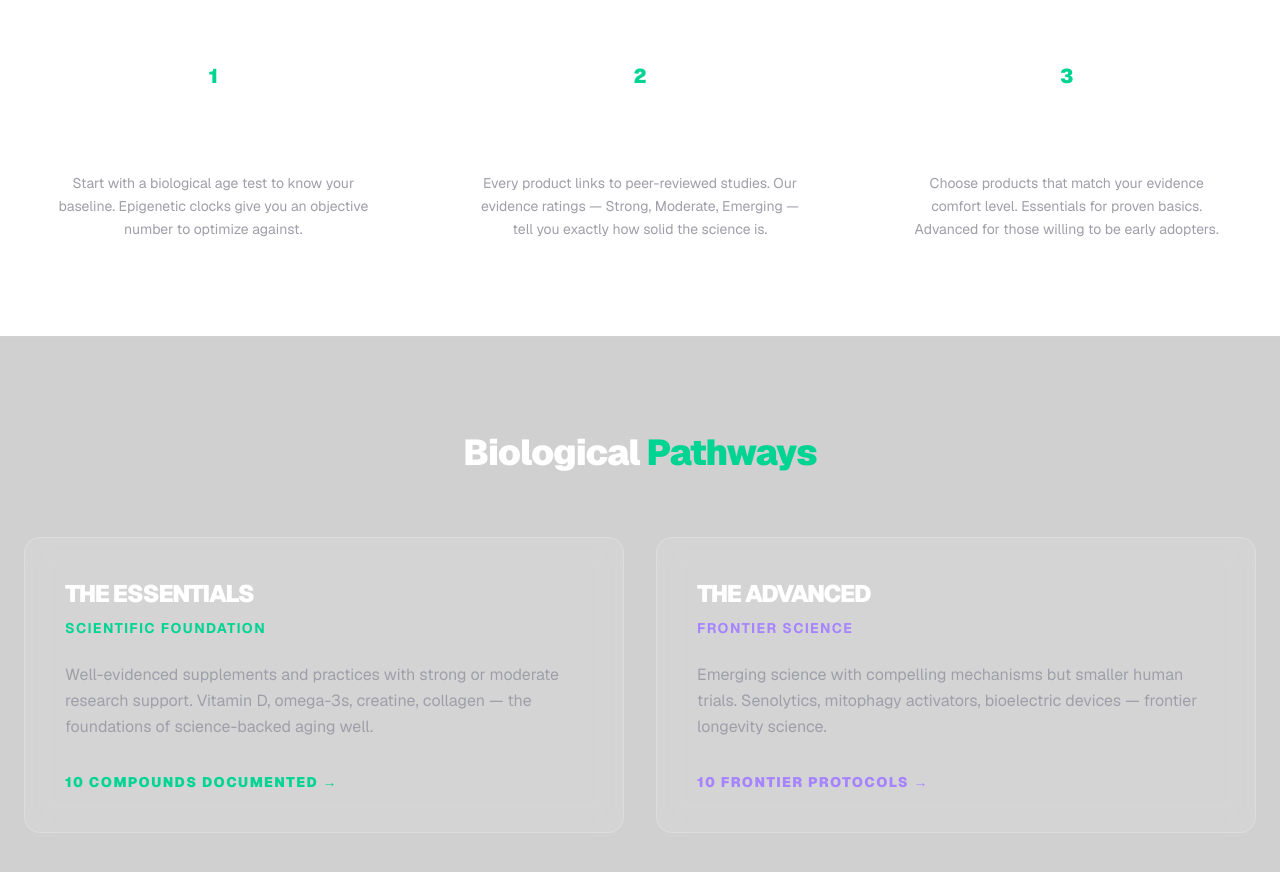
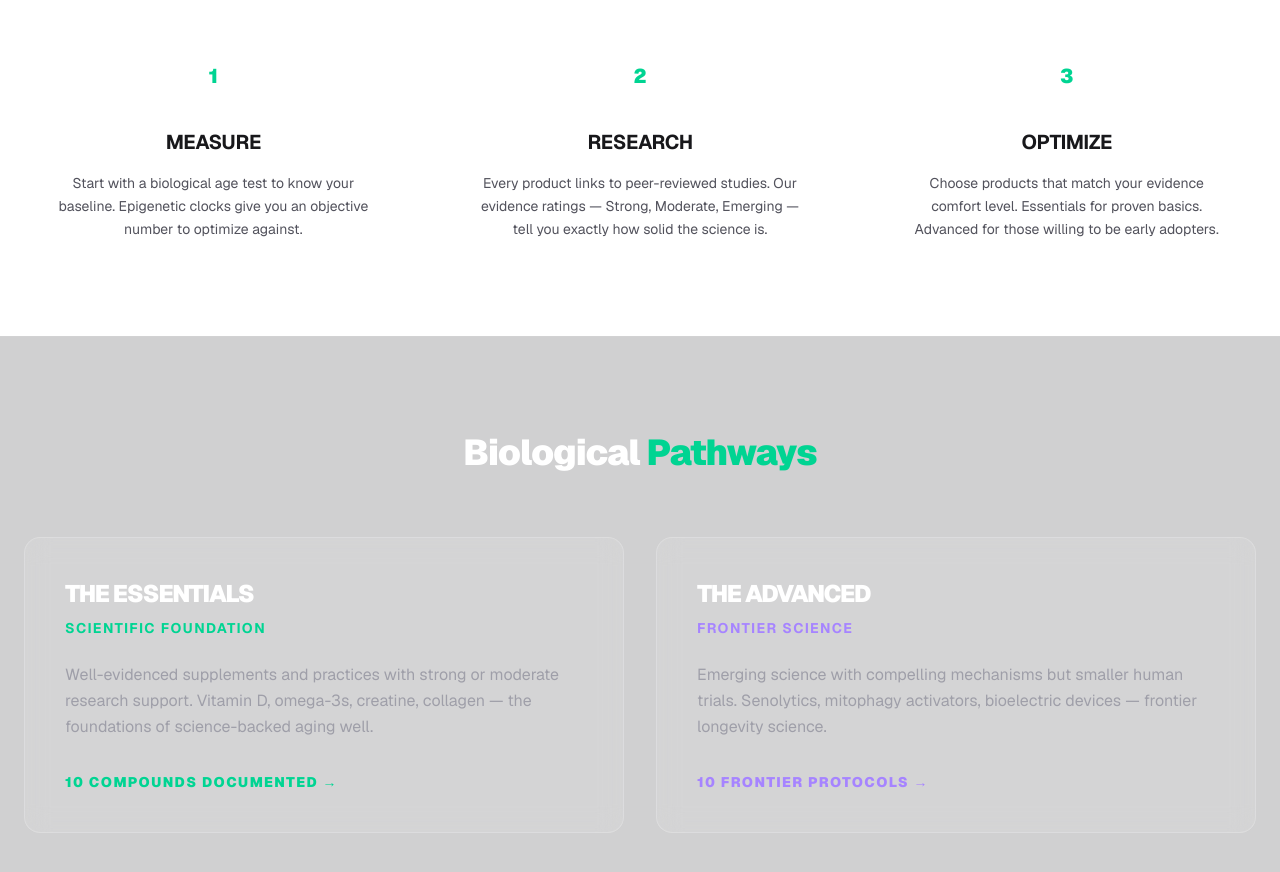
Before and after one commit to ilank-pro/AgeWell, a Next.js app: page / in a window 1280 px wide. Shown: the part 1060-1932 px from the top of the page. Built offline with nearby package versions, Linux system fonts and the light colour scheme; no server answers.

Commit message:
Fix Measure/Research/Optimize text visibility on light bg

```diff
--- a/src/app/page.tsx
+++ b/src/app/page.tsx
@@ -45,8 +45,8 @@ export default function Home() {
               <div className="mx-auto flex h-14 w-14 items-center justify-center rounded-2xl bg-emerald-500/10 text-xl font-black text-emerald-400 border border-emerald-500/20 group-hover:bg-emerald-500/20 transition-all glass">
                 {item.step}
               </div>
-              <h3 className="mt-6 text-xl font-bold text-white uppercase tracking-tight">{item.title}</h3>
-              <p className="mt-4 text-sm leading-relaxed text-zinc-400 max-w-xs mx-auto">{item.desc}</p>
+              <h3 className="mt-6 text-xl font-bold text-zinc-900 dark:text-white uppercase tracking-tight">{item.title}</h3>
+              <p className="mt-4 text-sm leading-relaxed text-zinc-600 dark:text-zinc-400 max-w-xs mx-auto">{item.desc}</p>
             </div>
           ))}
         </div>
```
